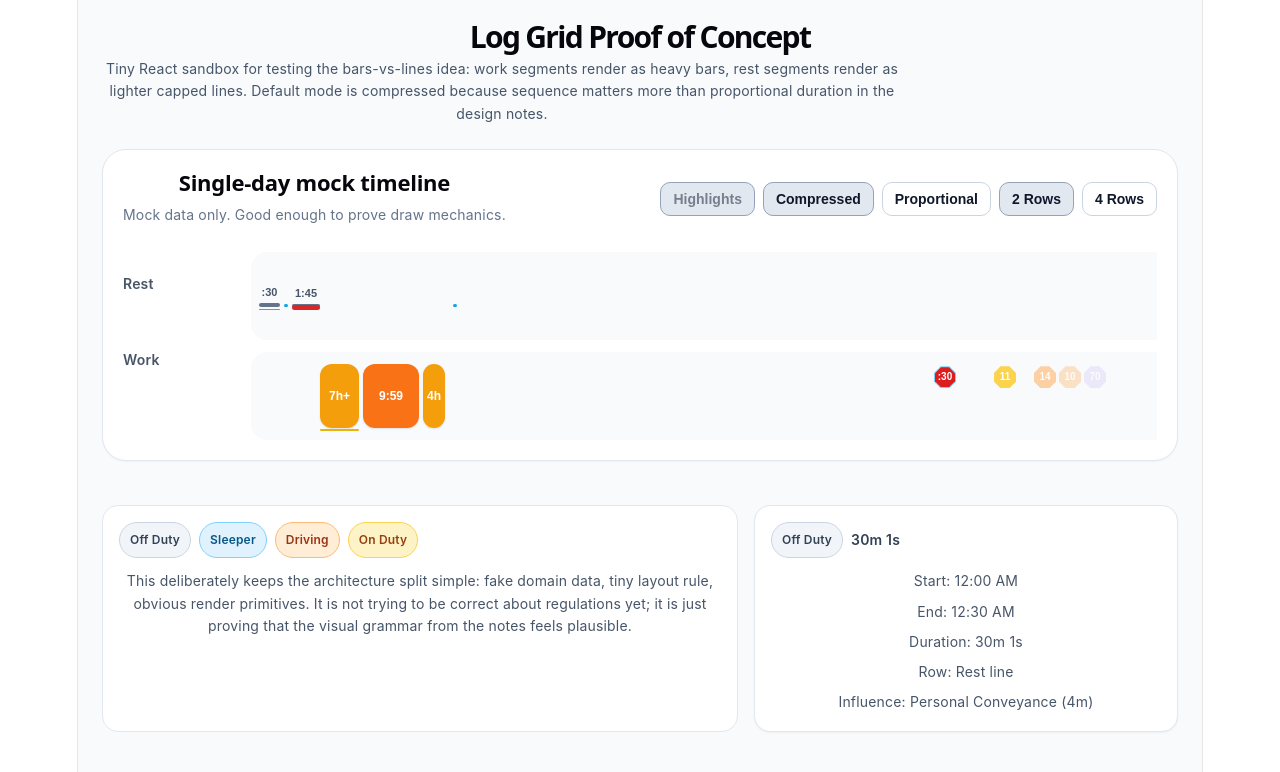
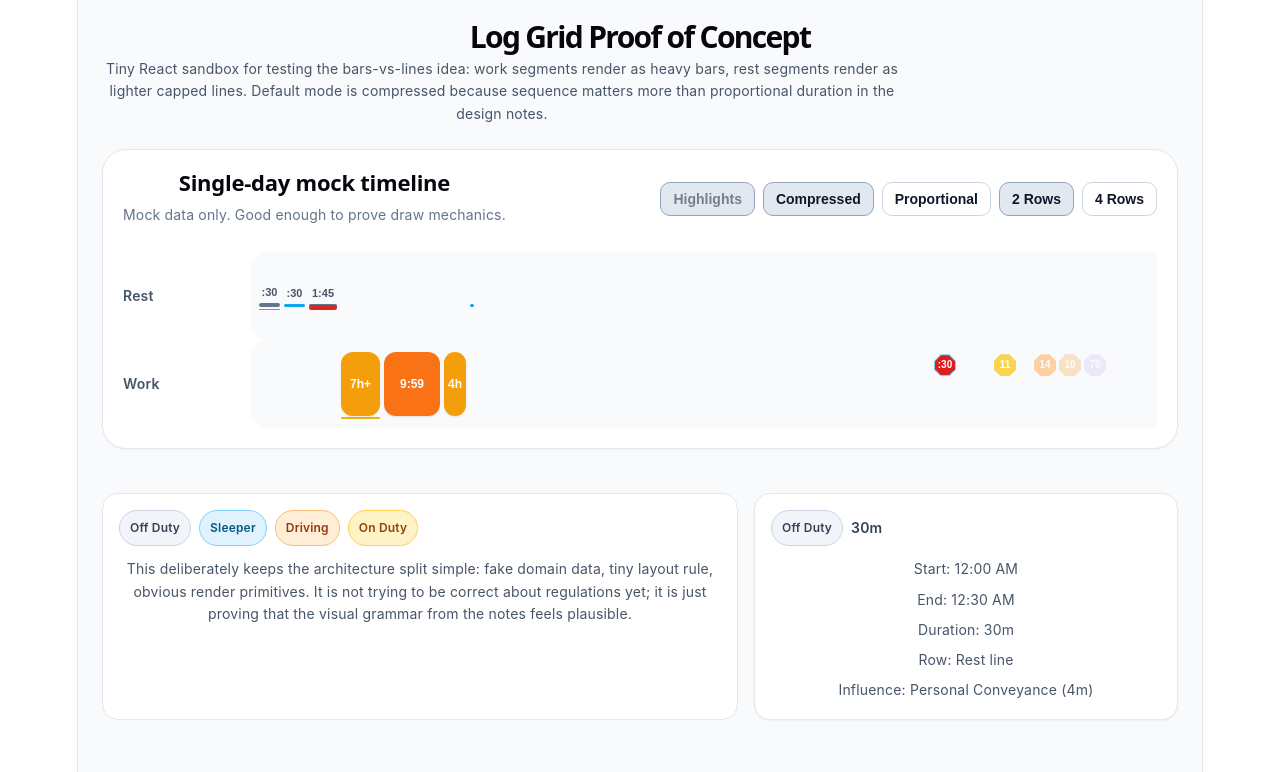
Before and after one commit to LarryBoyEval/matrix-play, a React (Vite) app: page / in a window 1280 px wide. Shown: the top 772 px of the page. Built offline with nearby package versions, Linux system fonts and the light colour scheme.

Commit message:
Centered labels on duty rows. Adjusted main layout to grid to accomodate.

```diff
--- a/src/single-day-log.tsx
+++ b/src/single-day-log.tsx
@@ -104,7 +104,7 @@ const ROW_LABEL_COLUMN_WIDTH = 120;
 
 const fixtureEvents: DutyEvent[] = [
     { id: "a", kind: "offDuty", time: "00:00:00" },
-    { id: "b", kind: "sleeper", time: "00:30:01" },
+    { id: "b", kind: "sleeper", time: "00:30:00" },
     { id: "c", kind: "offDuty", time: "01:00:00" },
     { id: "d", kind: "onDuty", time: "02:45:00" },
     { id: "e", kind: "driving", time: "09:45:22" },
@@ -737,6 +737,10 @@ function Axis({
     );
 }
 
+function AxisSpacer() {
+    return <div style={{ height: 54 }} />;
+}
+
 function LegendChip({ kind }: { kind: SegmentKind }) {
     const meta = kindMeta[kind];
 
@@ -868,7 +872,7 @@ function TimelineCanvas({
                 width: widthPx,
                 minWidth: "100%",
                 display: "grid",
-                gap: 12,
+                gap: 0,
             }}
         >
             {children}
@@ -1236,13 +1240,16 @@ function RowLabels({
     return (
         <div
             style={{
-                minHeight: 64,
+                minHeight: 88,
+                height: 88,
+                padding: "12px 0",
+                boxSizing: "border-box",
                 display: "grid",
                 gridTemplateColumns: rowMode === "2-row" ? "1fr" : "44px 1fr",
                 gridTemplateRows: rowMode === "2-row" ? "1fr" : "1fr 1fr",
                 columnGap: 8,
-                rowGap: rowMode === "2-row" ? 0 : 8,
-                alignItems: "center",
+                rowGap: 0,
+                alignItems: "stretch",
             }}
         >
             {rowMode === "2-row" ? (
@@ -1253,6 +1260,7 @@ function RowLabels({
                         color: "#475569",
                         display: "flex",
                         alignItems: "center",
+                        height: "100%",
                     }}
                 >
                     {title}
@@ -1267,6 +1275,7 @@ function RowLabels({
                             color: "#475569",
                             display: "flex",
                             alignItems: "center",
+                            height: "100%",
                         }}
                     >
                         {title}
@@ -1281,6 +1290,10 @@ function RowLabels({
                                 color: "#64748b",
                                 textAlign: "right",
                                 whiteSpace: "nowrap",
+                                display: "flex",
+                                alignItems: "center",
+                                justifyContent: "flex-end",
+                                height: "100%",
                             }}
                         >
                             {subRow.label}
@@ -1331,7 +1344,8 @@ function TimelineRowGroup({
                 padding: `12px ${TRACK_X_PADDING}px`,
                 display: "grid",
                 gridTemplateRows: rowMode === "2-row" ? "1fr" : "1fr 1fr",
-                gap: rowMode === "2-row" ? 0 : 8,
+                gap: 0,
+                //gap: rowMode === "2-row" ? 0 : 8,
                 position: "relative",
                 overflow: "hidden",
             }}
@@ -1628,20 +1642,21 @@ export default function SingleDayLog() {
                         style={{
                             display: "grid",
                             gridTemplateColumns: `${ROW_LABEL_COLUMN_WIDTH}px 1fr`,
+                            columnGap: 8,
                             alignItems: "start",
-                            gap: 8,
                         }}
                     >
                         <div
                             style={{
                                 display: "grid",
-                                gap: 12,
+                                gridTemplateRows: mode === "proportional" ? "auto auto 54px" : "auto auto",
+                                rowGap: 0,
+                                alignItems: "stretch",
                             }}
                         >
                             <RowLabels parent="rest" rowMode={rowMode} />
                             <RowLabels parent="work" rowMode={rowMode} />
-
-                            {mode === "proportional" ? <div style={{ height: 42 }} /> : null}
+                            {mode === "proportional" ? <AxisSpacer /> : null}
                         </div>
 
                         <TimelineViewport>
```
Also changed, not shown: design/todo.md (+5 -0 lines).
